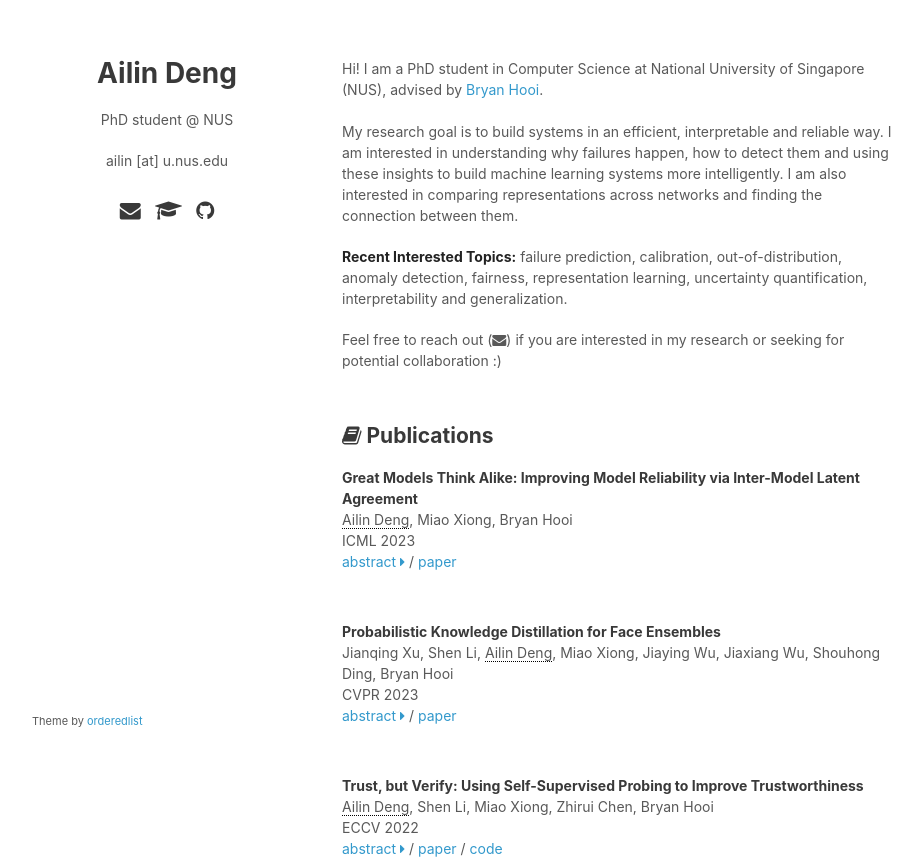
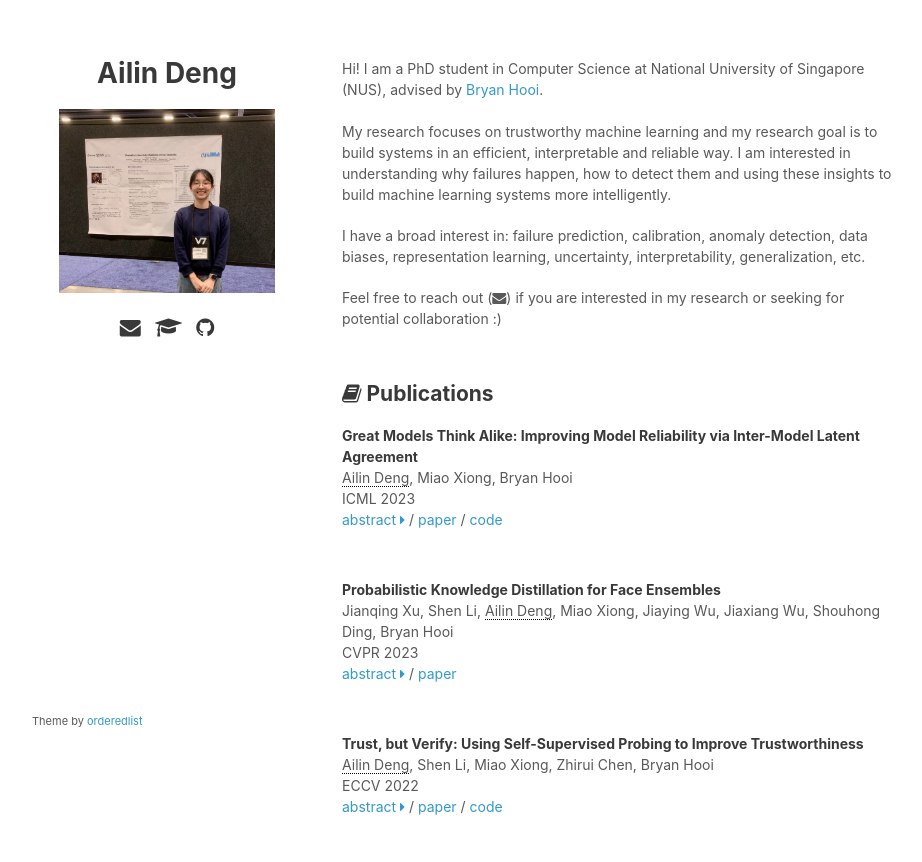
Before and after one commit to d-ailin/d-ailin.github.io, a plain HTML site: page index.html in a window 1280 px wide. Shown: the top 862 px of the page, without its empty margins (178-1100 px from the left). Drawn offline with nearby package versions, Linux system fonts and the light colour scheme.

Commit message:
add info, code and me.jpg

```diff
--- a/index.html
+++ b/index.html
@@ -20,9 +20,8 @@
       <header>
         <h1 class="title">Ailin Deng</h1>
 
-        <p class="centered">PhD student @ NUS</p>
+        <img class="avatar" src="./assets/me.jpg">
 
-        <p class="centered">ailin [at] u.nus.edu</p>
         <!-- <p class="centered"> <i class="fa fa-map-marker"></i> Singapore </p>   -->
 
         <div class="icon-bar">
@@ -36,11 +35,10 @@
         <p>Hi! I am a PhD student in Computer Science at National University of Singapore (NUS), advised by <a href="https://bhooi.github.io">Bryan Hooi</a>.
 
           <br><br>
-          My research goal is to build systems in an efficient, interpretable and reliable way.
+          My research focuses on trustworthy machine learning and my research goal is to build systems in an efficient, interpretable and reliable way.
           I am interested in understanding why failures happen, how to detect them and using these insights to build machine learning systems more intelligently.
-          I am also interested in comparing representations across networks and finding the connection between them.
 
-        <p> <strong>Recent Interested Topics:</strong> failure prediction, calibration, out-of-distribution, anomaly detection, fairness, representation learning, uncertainty quantification, interpretability and generalization.
+        <p> I have a broad interest in: failure prediction, calibration, anomaly detection, data biases, representation learning, uncertainty, interpretability, generalization, etc.
         </p>
 
         <p> Feel free to reach out (<a href="mailto:ailin@u.nus.edu" style="color: #595959"><i class="fa fa-envelope" aria-hidden="true"></i></a>) if you are interested in my research or seeking for potential collaboration :) </p>
@@ -53,7 +51,8 @@
           <span class="info"> ICML 2023</span>
           <span>
             <a class="toggle-trigger" href="#">abstract</a> /
-            <a href="https://arxiv.org/abs/2305.01481">paper</a>
+            <a href="https://arxiv.org/abs/2305.01481">paper</a> /
+            <a href="https://github.com/d-ailin/latent-agreement">code</a>
           </span>
           <span class="toggle-content">
             Reliable application of machine learning is of primary importance to the practical deployment of deep learning methods. A fundamental challenge is that models are often unreliable due to overconfidence. In this paper, we estimate a model's reliability by measuring the agreement between its latent space, and the latent space of a foundation model. However, it is challenging to measure the agreement between two different latent spaces due to their incoherence, \eg, arbitrary rotations and different dimensionality. To overcome this incoherence issue, we design a neighborhood agreement measure between latent spaces and find that this agreement is surprisingly well-correlated with the reliability of a model's predictions. Further, we show that fusing neighborhood agreement into a model's predictive confidence in a post-hoc way significantly improves its reliability. Theoretical analysis and extensive experiments on failure detection across various datasets verify the effectiveness of our method on both in-distribution and out-of-distribution settings.
@@ -160,8 +159,11 @@
         </div>
 
         <h2 class="section-title"><i class="fa fa-cogs" aria-hidden="true"></i> Service</h2>
-        Reviewer: TKDE, Artificial Intelligence Review, TETCI, ICML 2022
-
+        <b>Reviewer</b>
+        <br>
+        (Journal) TKDE, Artificial Intelligence Review, TETCI, TNNLS, ACM Computing Surveys
+        <br>
+        (Conference) ICML'22, Neurips'23
         <h2 class="section-title"><i class="fa fa-star" aria-hidden="true"></i> Selected Awards</h2>
         ICML Volunteer Grant 2023<br>
         NUS SOC Research Achievement Award x 2 (Sem 2 2020/2021, Sem 2 2021/2022)
--- a/stylesheets/styles.css
+++ b/stylesheets/styles.css
@@ -385,3 +385,11 @@ a:hover {
   padding: 1em 2em;
   word-break: keep-all;
 }
+
+.avatar {
+  display: block;
+  margin-left: auto;
+  margin-right: auto;
+  width: 80%;
+  margin-bottom: 1em;
+}
```
Also changed, not shown: assets/me.jpg (added), 1 other file.
